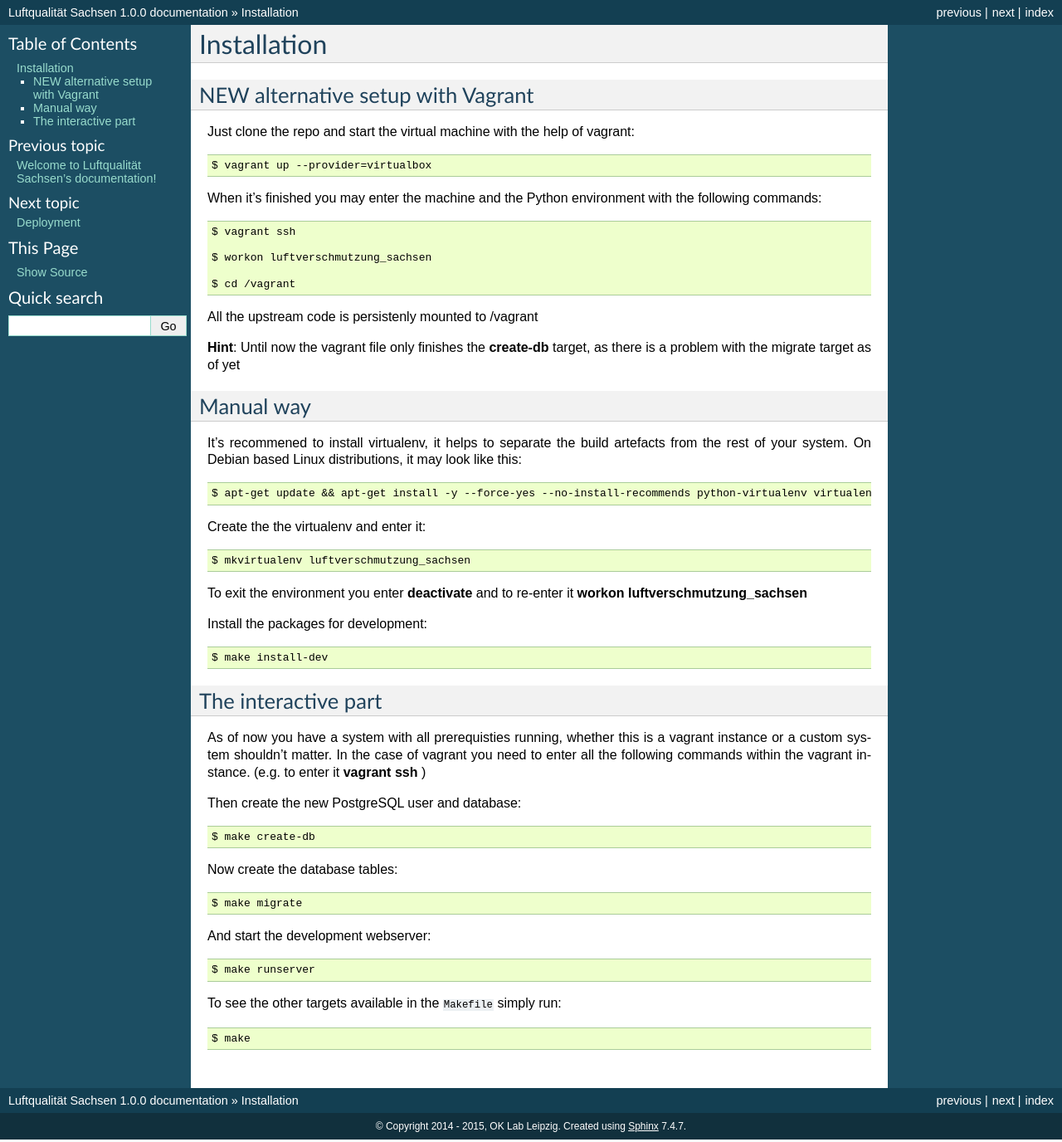
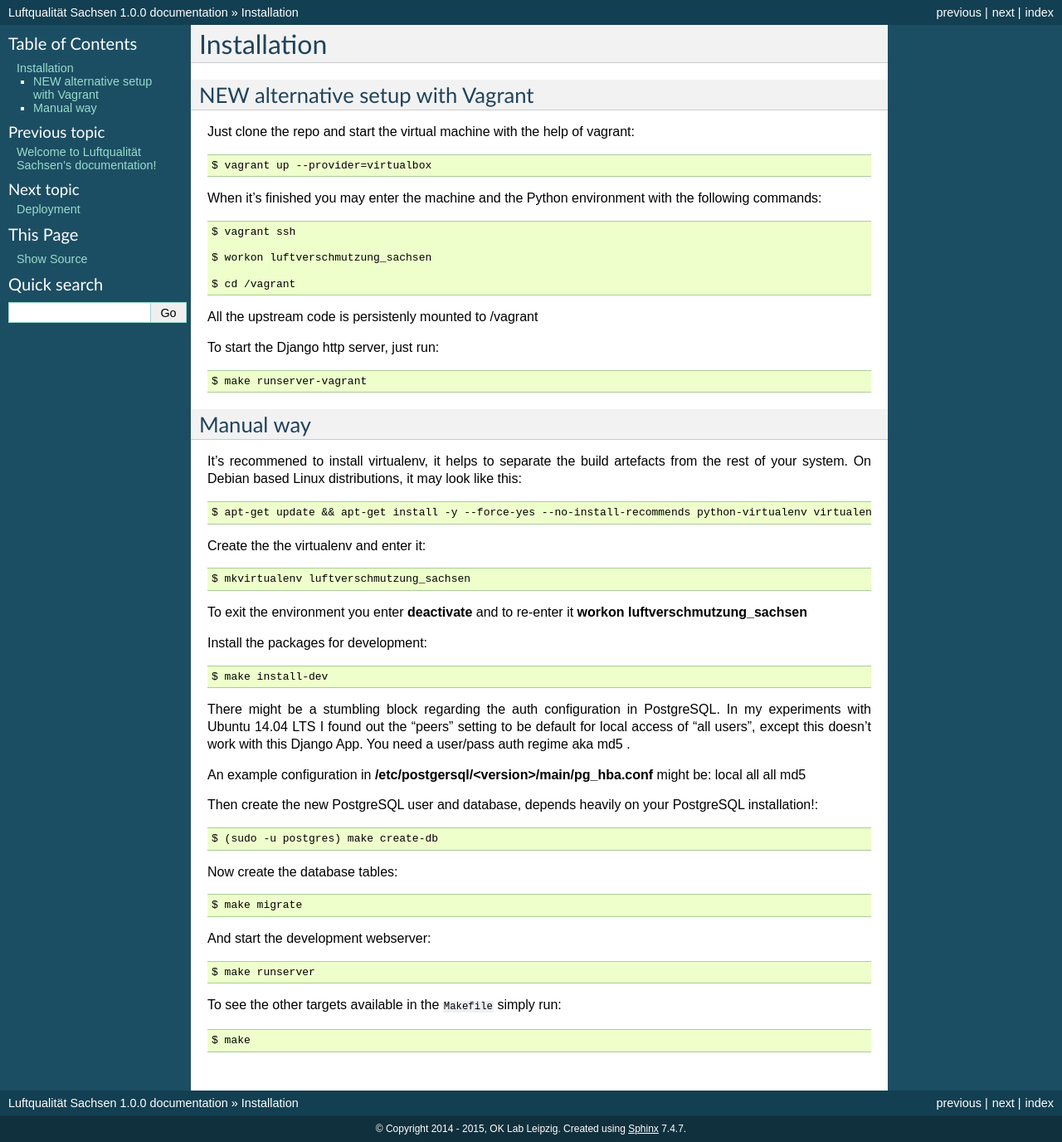
Before and after one commit to CodeforLeipzig/luftqualitaet_sachsen, a Sphinx documentation site: the page built from docs/installation.rst, in a window 1280 px wide. Shown: the whole page at 83% size. Built offline with Sphinx 7.4.7, drawn with Linux system fonts in a browser that asks for light colours.

Commit message:
vagrant integration finished

```diff
--- a/docs/installation.rst
+++ b/docs/installation.rst
@@ -19,7 +19,9 @@ When it's finished you may enter the machine and the Python environment with the
 
 All the upstream code is persistenly mounted to /vagrant
 
-**Hint**: Until now the vagrant file only finishes the **create-db** target, as there is a problem with the migrate target as of yet
+To start the Django http server, just run::
+
+    $ make runserver-vagrant
 
 Manual way
 =================
@@ -37,15 +39,16 @@ Install the packages for development::
 
     $ make install-dev
 
+There might be a stumbling block regarding the auth configuration in PostgreSQL. In my experiments with Ubuntu 14.04 LTS I found out the "peers" setting to be default for local access of "all users", except this doesn't work with this Django App.
+You need a user/pass auth regime aka md5 .
 
-The interactive part
-====================
+An example configuration in **/etc/postgersql/<version>/main/pg_hba.conf** might be:
+local   all             all                                     md5
 
-As of now you have a system with all prerequisties running, whether this is a vagrant instance or a custom system shouldn't matter. In the case of vagrant you need to enter all the following commands within the vagrant instance. (e.g. to enter it **vagrant ssh** )
 
-Then create the new PostgreSQL user and database::
+Then create the new PostgreSQL user and database, depends heavily on your PostgreSQL installation!::
 
-    $ make create-db
+    $ (sudo -u postgres) make create-db
 
 Now create the database tables::
 
```
Also changed, not shown: 3 other files.
